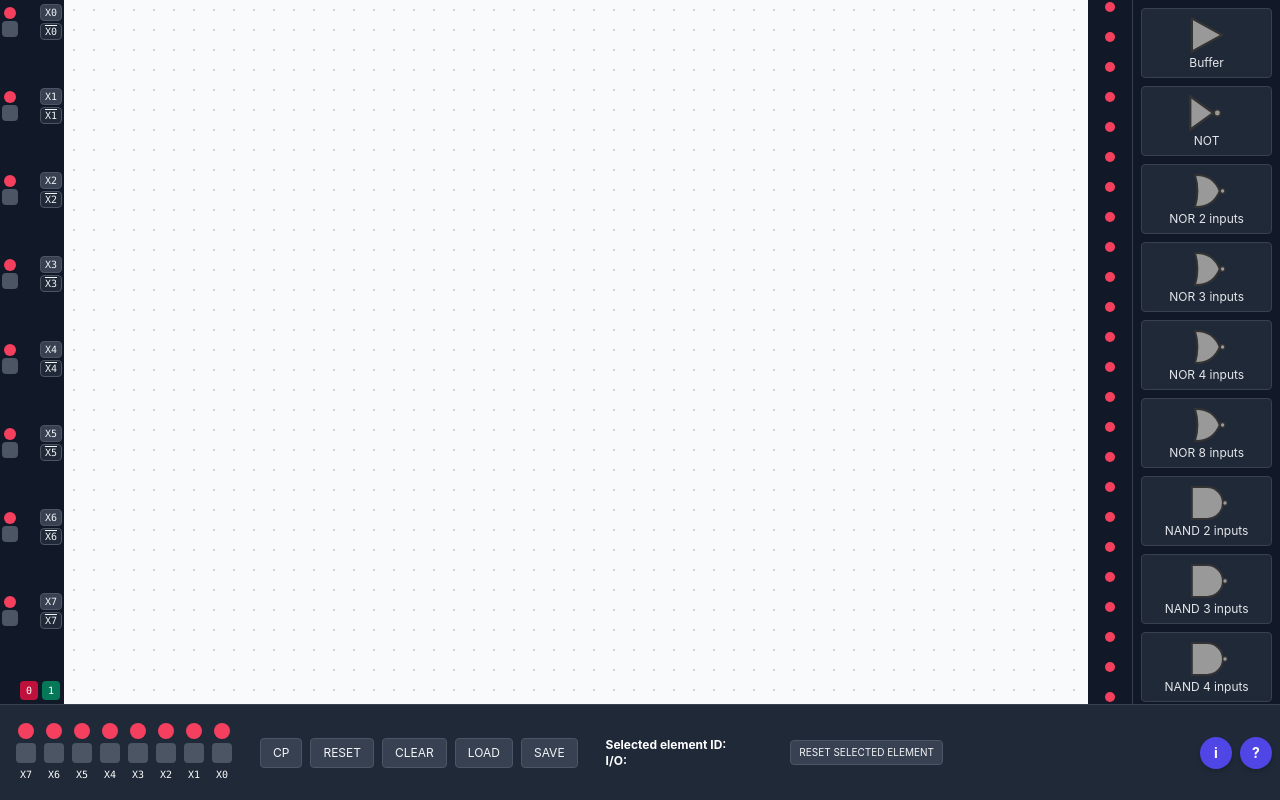
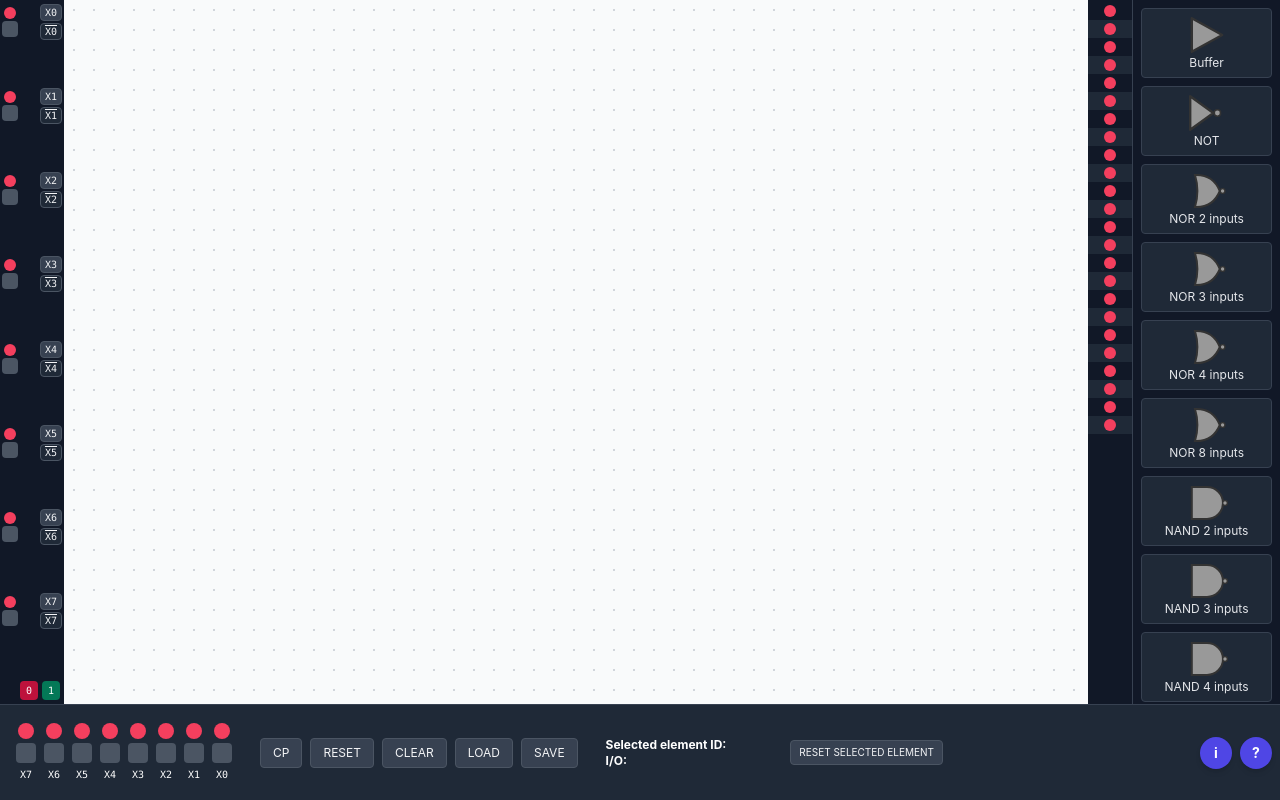
Before and after one commit to DominkoMilic/combinational-logic-circuits, a React (Vite) app: page / in a window 1280 px wide. Built offline with nearby package versions, Linux system fonts and the light colour scheme.

Commit message:
Even rows now use bg-gray-900 and odd rows use bg-gray-800

```diff
--- a/src/components/OutputIndicator.tsx
+++ b/src/components/OutputIndicator.tsx
@@ -48,11 +48,12 @@ function OutputIndicator({
   }, [onLoad]); // eslint-disable-line react-hooks/exhaustive-deps
 
   return (
-    <div className="flex flex-col h-full justify-between py-0.5">
-      {yDiv.map((div) => (
+    <div className="flex flex-col h-full py-0.5">
+      {yDiv.map((div, index) => (
         <div
           key={div.id}
-          className="flex items-center gap-1 px-1 cursor-pointer select-none text-[10px] text-white font-mono"
+          className={`flex items-center gap-1.5 px-1.5 py-[3px] cursor-pointer select-none text-[11px] text-white font-mono
+                      hover:bg-gray-700 transition-colors ${index % 2 === 0 ? "bg-gray-900" : "bg-gray-800"}`}
           ref={(el) => { elementRefs.current[div.id] = el; }}
           onContextMenu={(e) => {
             e.preventDefault();
@@ -61,7 +62,7 @@ function OutputIndicator({
           style={{ justifyContent: isSmallScreen ? "center" : undefined }}
         >
           <div
-            className={`w-2.5 h-2.5 rounded-full shrink-0 transition-colors ${
+            className={`w-3 h-3 rounded-full shrink-0 transition-colors ${
               div.value === "1" ? "bg-emerald-400 shadow-sm shadow-emerald-400/60" : "bg-rose-500"
             }`}
           />
```
